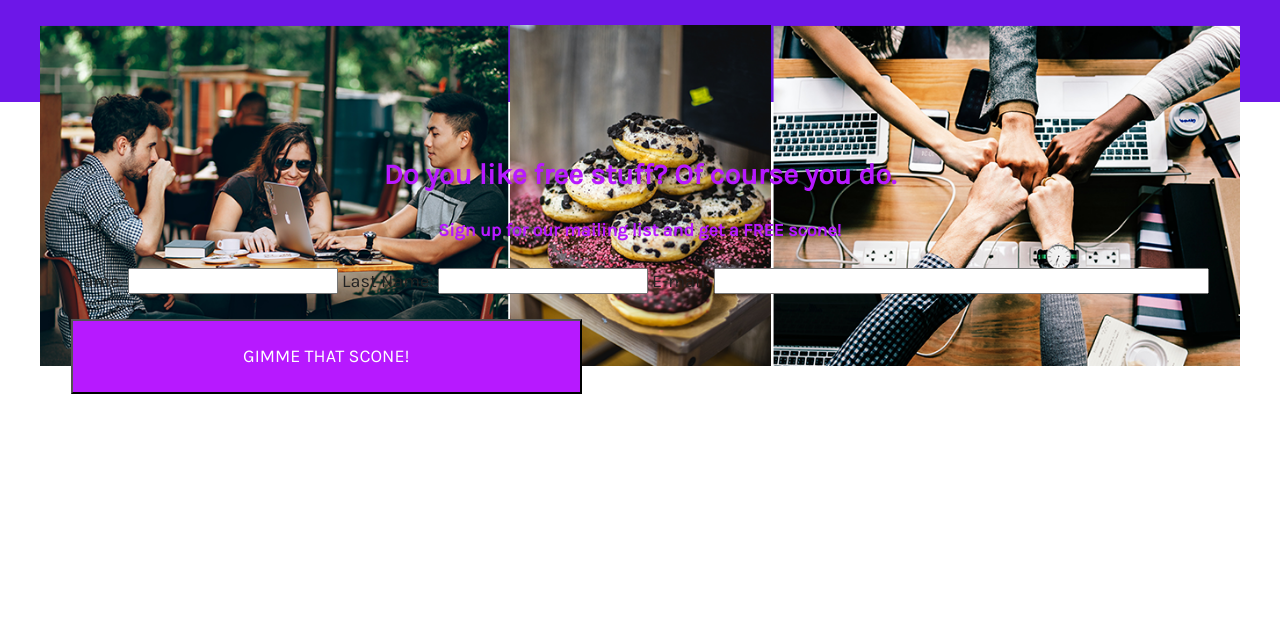
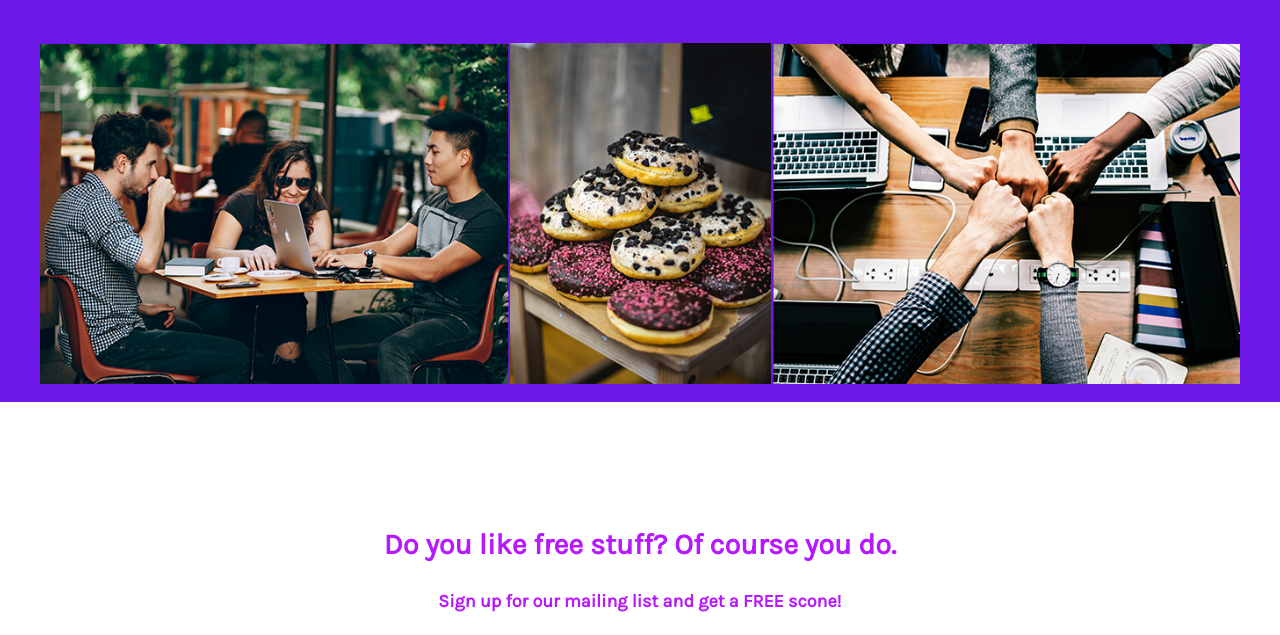
Before and after one commit to EveMarieZ/galaxy-coffee, a plain HTML site: page index.html in a window 1280 px wide. Shown: the part 476-1111 px from the top of the page. Drawn offline with nearby package versions, Linux system fonts and the light colour scheme.

Commit message:
signup padding

```diff
--- a/css/main.css
+++ b/css/main.css
@@ -144,12 +144,11 @@ a:hover {
 /***** GRID *****/
 
 header {
-  height: 578px;
   background: #6d17e8;
 }
 
 #signup {
-  height: 622px;
+  height: 500px;
 }
 
 #menu {
@@ -192,17 +191,10 @@ h3 {
   justify-content: center;
 }
 
-.header-images {
-  width: 100%
-  height: auto;
-  margin: 0;
-  padding: 0;
-}
-
 /***** SIGNUP *****/
 
 #signup {
-  padding-top: 30px;
+  padding-top: 100px;
 }
 
 #signup h3, h4 {
--- a/index.html
+++ b/index.html
@@ -34,7 +34,7 @@
     <h1>Galaxy Coffee</h1>
     <h2>Come to our Grand Opening!</h2>
     <h3>Celebrate with us and get a FREE house blend coffee!</h3>
-  <div class="header-images">
+  <div class="flex-container">
     <figure>
       <img src="img/header-images.png" alt="Friends getting coffee, oreo donuts, and macbooks on table" />
     </figure>
@@ -45,9 +45,8 @@
     <h3>Do you like free stuff? Of course you do.</h3>
     <h4>Sign up for our mailing list and get a FREE scone!</h4>
   <div class="flex-container">
-    <div class="flex-items" id="email-form">
     <form action="mailto:hello@galaxycoffee.com" method="post" enctype="text/plain">
-      Name:
+    First Name:
     <input type="text" name="name">
     Last Name:
     <input type="text" name="last-name">
@@ -55,7 +54,6 @@
     <input type="text" name="e-mail" size="50"><br><br>
     <input type="submit" value="Gimme that scone!" id="signup-button">
     </form>
-    </div>
   </div>
 </section>
 
```
Lines whose indentation alone changed are shown as unchanged.
